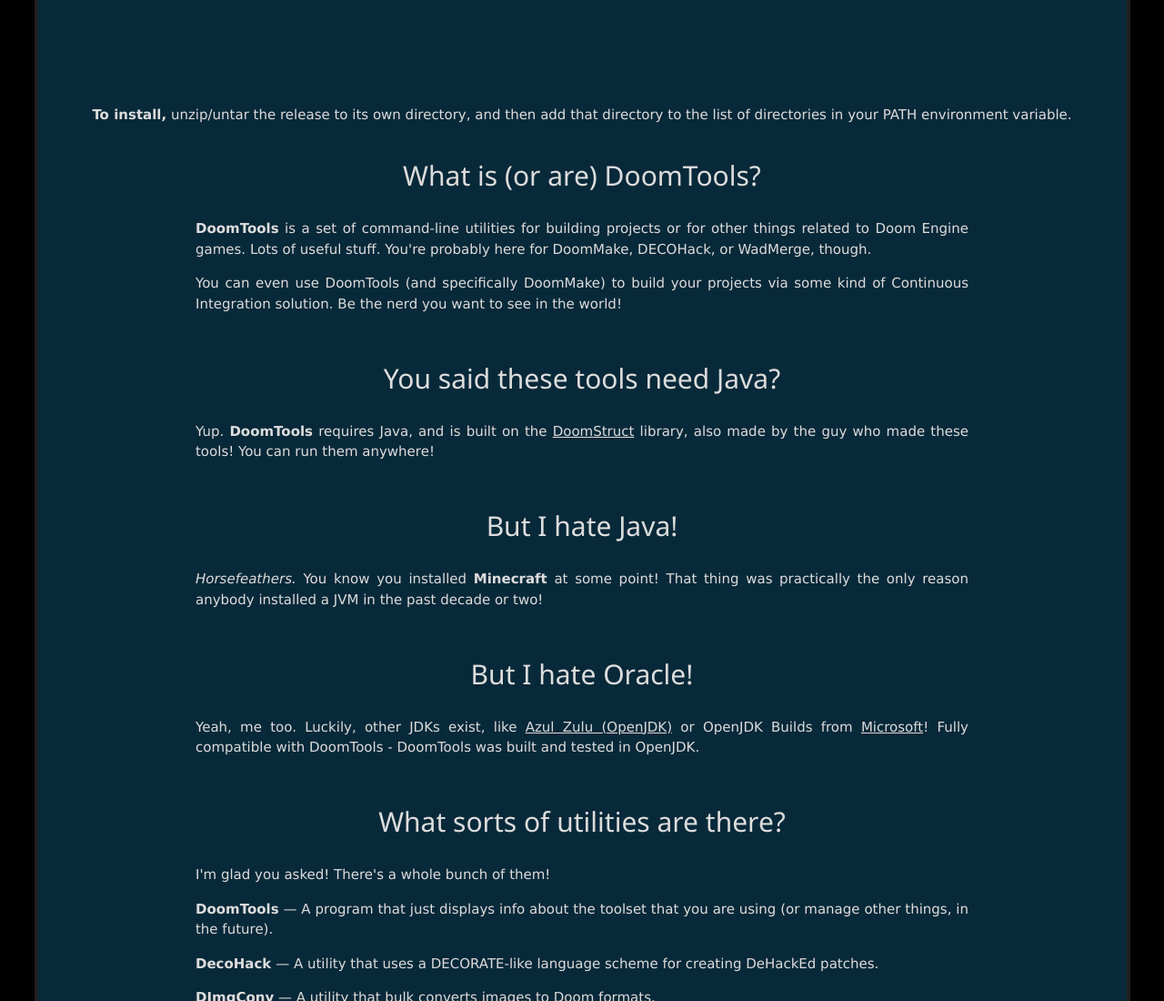
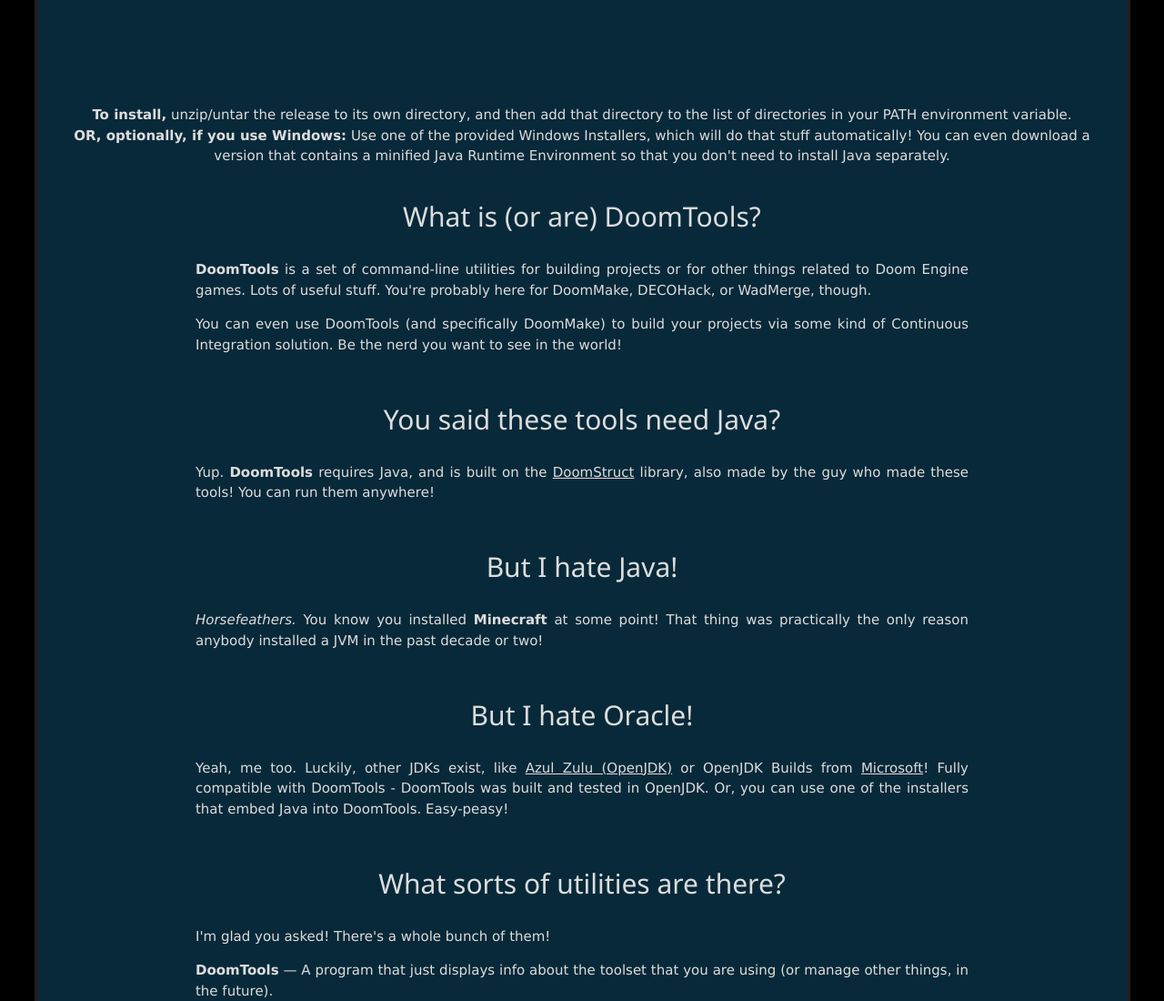
Before and after one commit to MTrop/DoomTools, a plain HTML site: page index.html in a window 1280 px wide. Shown: the part 780-1880 px from the top of the page at 91% size. Drawn offline with Linux system fonts and the light colour scheme; no server answers.

Commit message:
Add installer stuff

```diff
--- a/index.html
+++ b/index.html
@@ -127,6 +127,12 @@
 				<strong>To install,</strong> unzip/untar the release to its own directory, and then
 				add that directory to the list of directories in your PATH environment variable.
 			</div>
+			<div class="w3-col l12 w3-center">
+				<strong>OR, optionally, if you use Windows:</strong> Use one of the provided Windows
+				Installers, which will do that stuff automatically! You can even download a version
+				that contains a minified Java Runtime Environment so that you don't need to install
+				Java separately.
+			</div>
 		</div>
 
 		<div class="w3-row"><div class="w3-col l12 w3-center">&nbsp;</div></div>
@@ -187,7 +193,8 @@
 				<p class="site-blurb">
 					Yeah, me too. Luckily, other JDKs exist, like <a href="https://www.azul.com/downloads/">Azul Zulu (OpenJDK)</a> or OpenJDK
 					Builds from <a href="https://docs.microsoft.com/en-us/java/openjdk/download">Microsoft</a>! Fully compatible with
-					DoomTools - DoomTools was built and tested in OpenJDK.
+					DoomTools - DoomTools was built and tested in OpenJDK. Or, you can use one of the installers that embed Java into
+					DoomTools. Easy-peasy!
 				</p>
 			</div>
 		</div>
```
